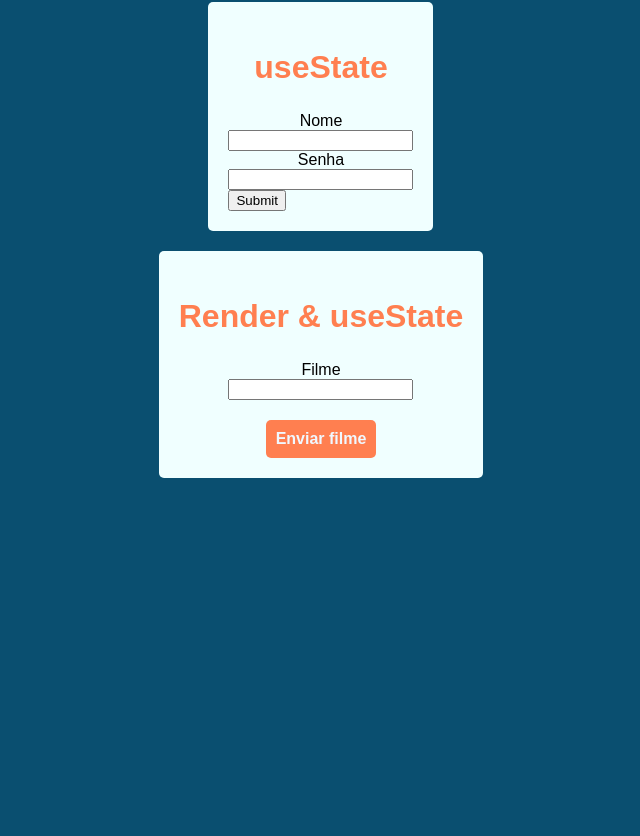
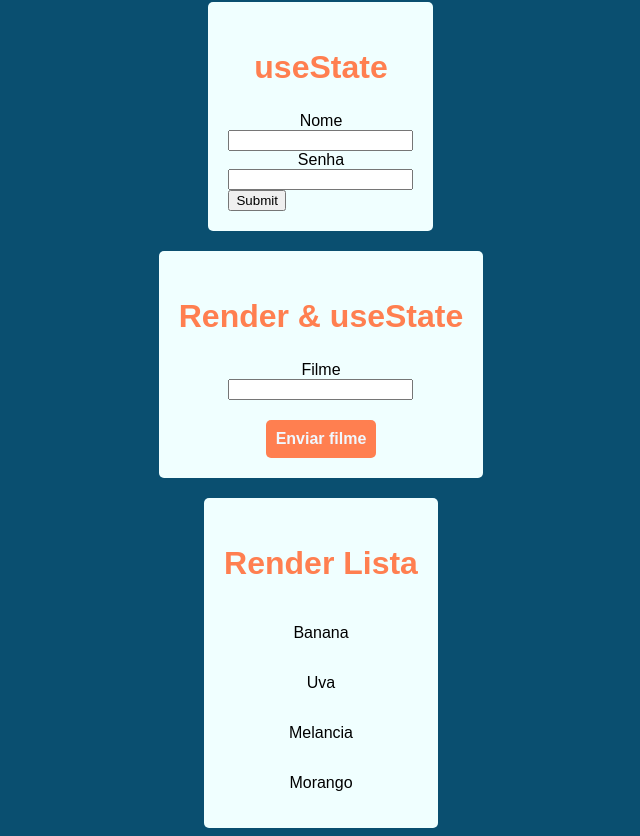
Before and after one commit to Rodrigobr2003/Estudo---React, a React (Create React App) app: page / in a window 1280 px wide. Shown: the part 961-1797 px from the top of the page, without its empty margins (319-959 px from the left). Before the commit the page ends 1447 px from the top, so only its background shows below. Built offline with nearby package versions, Linux system fonts and the light colour scheme.

Commit message:
Adiciona RenderList

```diff
--- a/src/App.css
+++ b/src/App.css
@@ -19,3 +19,13 @@ h1 {
   font-size: 3em;
   border-radius: 5px;
 }
+
+.box {
+  margin-top: 20px;
+  background-color: azure;
+  display: flex;
+  align-items: center;
+  flex-direction: column;
+  padding: 20px;
+  border-radius: 5px;
+}
--- a/src/App.js
+++ b/src/App.js
@@ -3,10 +3,13 @@ import DizerNome from "./components/DizerNome";
 import Eventos from "./components/Evento";
 import Hook from "./components/Hook";
 import Render from "./components/Render";
+import RenderList from "./components/RenderList";
 
 import "./App.css";
 
 function App() {
+  const lista = ["Banana", "Uva", "Melancia", "Morango"];
+
   return (
     <div>
       <h1>Site de Treino</h1>
@@ -25,6 +28,8 @@ function App() {
       <Hook />
 
       <Render />
+
+      <RenderList itens={lista} />
     </div>
   );
 }
--- /dev/null
+++ b/src/components/RenderList.jsx
@@ -0,0 +1,15 @@
+function RenderList({ itens }) {
+  return (
+    <div className="box">
+      <h2>Render Lista</h2>
+
+      {itens.length > 0 ? (
+        itens.map((item, index) => <p key={index}>{item}</p>)
+      ) : (
+        <p>Lista está vazia...</p>
+      )}
+    </div>
+  );
+}
+
+export default RenderList;
```
